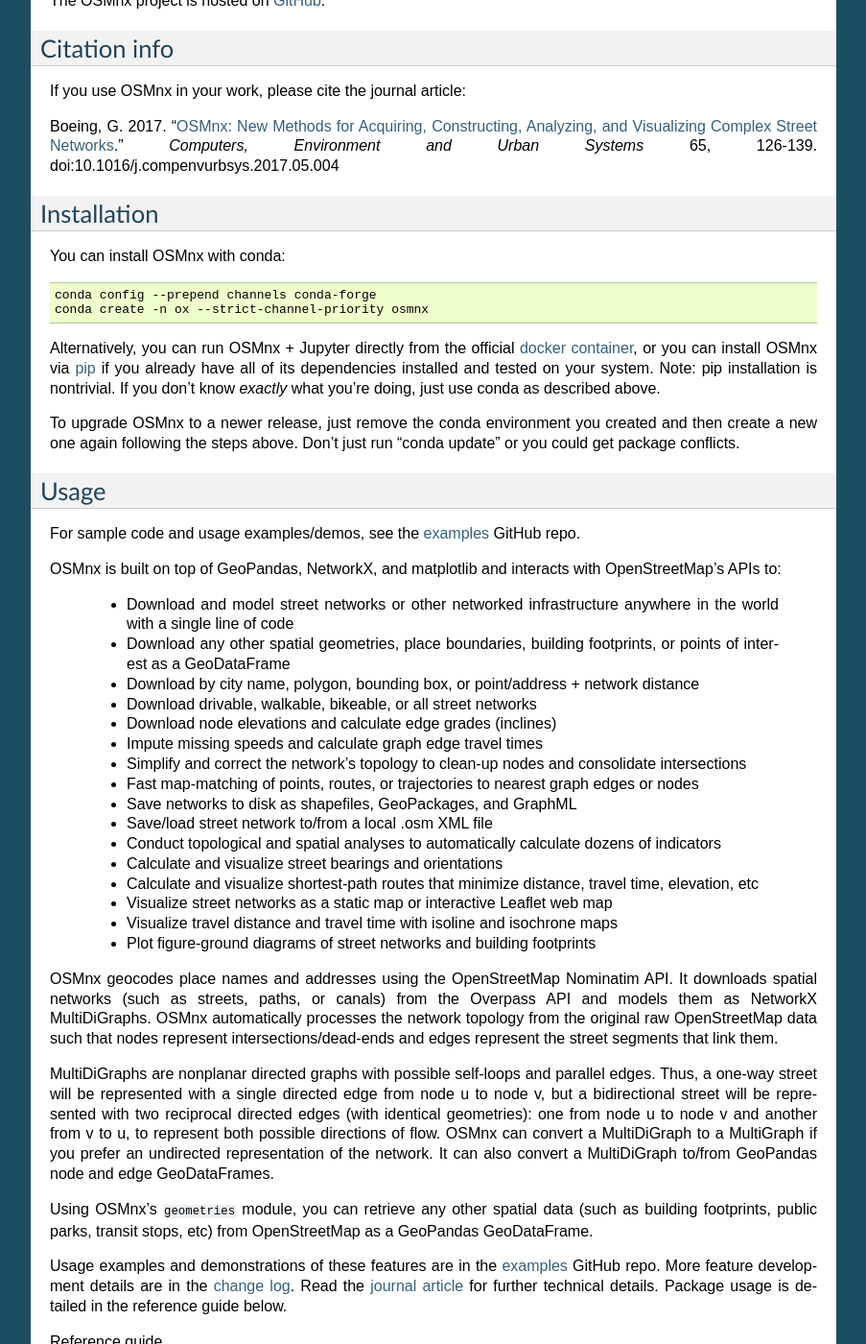
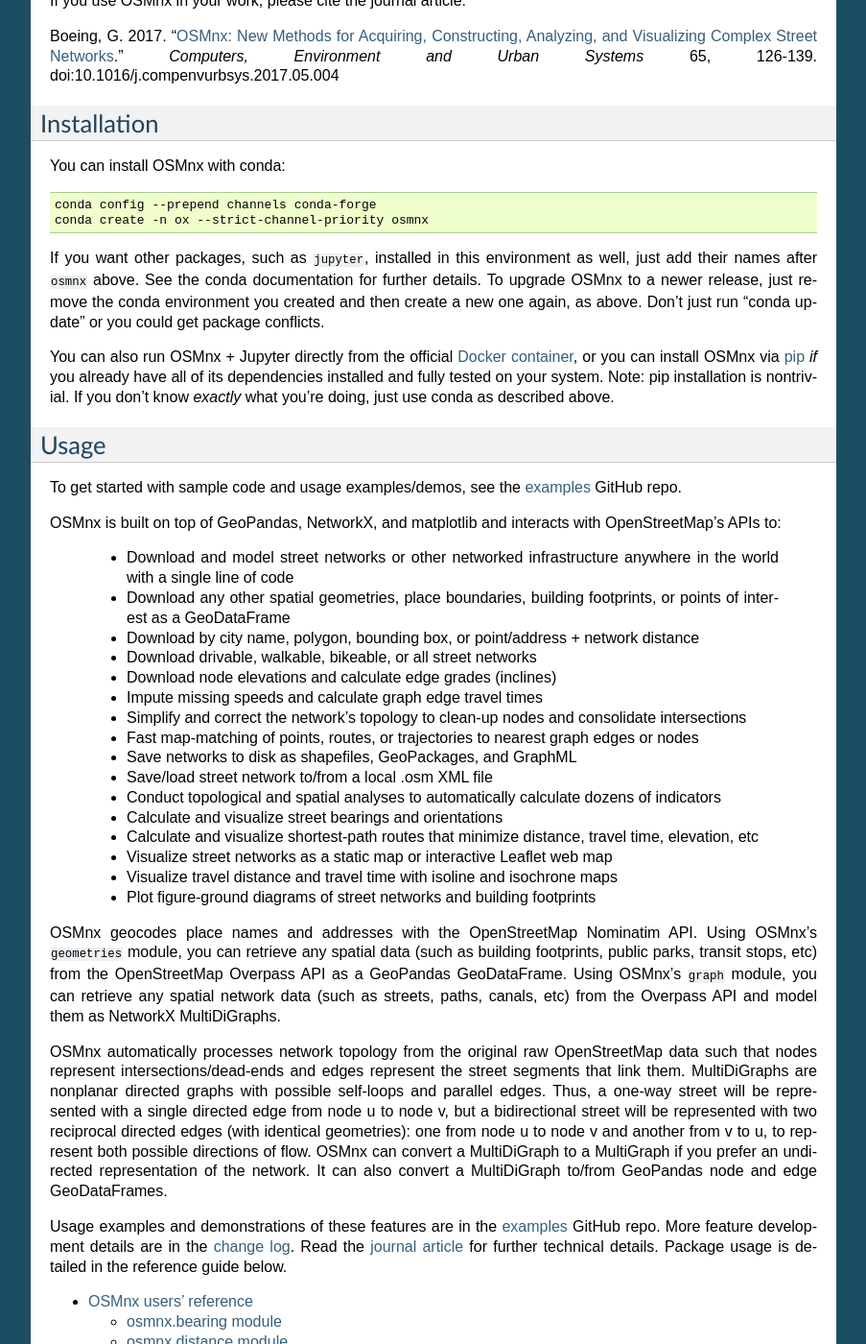
Before and after one commit to gboeing/osmnx, a Sphinx documentation site: the page built from docs/source/index.rst, in a window 1280 px wide and 1400 px high, scrolled down 221 px. Shown: the whole window at 96% size, without its empty margins (198-1101 px from the left). Built offline with Sphinx 7.4.7, drawn with Linux system fonts in a browser that asks for light colours; some of the changed text lies outside the part shown.

Commit message:
update docs

```diff
--- a/docs/source/index.rst
+++ b/docs/source/index.rst
@@ -1,14 +1,7 @@
-
 OSMnx documentation
 ===================
 
 OSMnx is a Python package that lets you download spatial geometries from OpenStreetMap and model, project, visualize, and analyze real-world street networks. You can download and model walkable, drivable, or bikeable urban networks with a single line of Python code then easily analyze and visualize them. You can just as easily download and work with other infrastructure types, amenities/points of interest, building footprints, elevation data, street bearings/orientations, and speed/travel time.
-
-The OSMnx project is hosted on `GitHub`_.
-
-
-Citation info
--------------
 
 If you use OSMnx in your work, please cite the journal article:
 
@@ -25,15 +18,15 @@
     conda config --prepend channels conda-forge
     conda create -n ox --strict-channel-priority osmnx
 
-Alternatively, you can run OSMnx + Jupyter directly from the official `docker container`_, or you can install OSMnx via `pip`_ if you already have all of its dependencies installed and tested on your system. Note: pip installation is nontrivial. If you don't know *exactly* what you're doing, just use conda as described above.
+If you want other packages, such as :code:`jupyter`, installed in this environment as well, just add their names after :code:`osmnx` above. See the conda documentation for further details. To upgrade OSMnx to a newer release, just remove the conda environment you created and then create a new one again, as above. Don't just run "conda update" or you could get package conflicts.
 
-To upgrade OSMnx to a newer release, just remove the conda environment you created and then create a new one again following the steps above. Don't just run "conda update" or you could get package conflicts.
+You can also run OSMnx + Jupyter directly from the official `Docker container`_, or you can install OSMnx via `pip`_ *if* you already have all of its dependencies installed and fully tested on your system. Note: pip installation is nontrivial. If you don't know *exactly* what you're doing, just use conda as described above.
 
 
 Usage
 -----
 
-For sample code and usage examples/demos, see the `examples`_ GitHub repo.
+To get started with sample code and usage examples/demos, see the `examples`_ GitHub repo.
 
 OSMnx is built on top of GeoPandas, NetworkX, and matplotlib and interacts with OpenStreetMap's APIs to:
 
@@ -54,18 +47,15 @@
   * Visualize travel distance and travel time with isoline and isochrone maps
   * Plot figure-ground diagrams of street networks and building footprints
 
-OSMnx geocodes place names and addresses using the OpenStreetMap Nominatim API. It downloads spatial networks (such as streets, paths, or canals) from the Overpass API and models them as NetworkX MultiDiGraphs. OSMnx automatically processes the network topology from the original raw OpenStreetMap data such that nodes represent intersections/dead-ends and edges represent the street segments that link them.
+OSMnx geocodes place names and addresses with the OpenStreetMap Nominatim API. Using OSMnx's :code:`geometries` module, you can retrieve any spatial data (such as building footprints, public parks, transit stops, etc) from the OpenStreetMap Overpass API as a GeoPandas GeoDataFrame. Using OSMnx's :code:`graph` module, you can retrieve any spatial network data (such as streets, paths, canals, etc) from the Overpass API and model them as NetworkX MultiDiGraphs.
 
-MultiDiGraphs are nonplanar directed graphs with possible self-loops and parallel edges. Thus, a one-way street will be represented with a single directed edge from node u to node v, but a bidirectional street will be represented with two reciprocal directed edges (with identical geometries): one from node u to node v and another from v to u, to represent both possible directions of flow. OSMnx can convert a MultiDiGraph to a MultiGraph if you prefer an undirected representation of the network. It can also convert a MultiDiGraph to/from GeoPandas node and edge GeoDataFrames.
-
-Using OSMnx's :code:`geometries` module, you can retrieve any other spatial data (such as building footprints, public parks, transit stops, etc) from OpenStreetMap as a GeoPandas GeoDataFrame.
+OSMnx automatically processes network topology from the original raw OpenStreetMap data such that nodes represent intersections/dead-ends and edges represent the street segments that link them. MultiDiGraphs are nonplanar directed graphs with possible self-loops and parallel edges. Thus, a one-way street will be represented with a single directed edge from node u to node v, but a bidirectional street will be represented with two reciprocal directed edges (with identical geometries): one from node u to node v and another from v to u, to represent both possible directions of flow. OSMnx can convert a MultiDiGraph to a MultiGraph if you prefer an undirected representation of the network. It can also convert a MultiDiGraph to/from GeoPandas node and edge GeoDataFrames.
 
 Usage examples and demonstrations of these features are in the `examples`_ GitHub repo. More feature development details are in the `change log`_. Read the `journal article`_ for further technical details. Package usage is detailed in the reference guide below.
 
 
 .. toctree::
    :maxdepth: 2
-   :caption: Reference guide
 
    osmnx
 
@@ -73,7 +63,7 @@
 Support
 -------
 
-If you've discovered a bug in OSMnx, please open an `issue`_ at the `OSMnx GitHub repo`_  documenting what is broken in the package. Alternatively, if you have a usage question, please ask it on `StackOverflow`_.
+If you have a usage question, please ask it on `StackOverflow`_. If you've discovered a bug in OSMnx, please open an `issue`_ at the OSMnx `GitHub`_ repo.
 
 
 License
--- a/docs/source/osmnx-complete.rst
+++ b/docs/source/internals.rst
@@ -1,7 +1,7 @@
-osmnx package
-=============
+OSMnx internals reference
+=========================
 
-This is the complete OSMnx internals reference, including private internal functions. If you are looking instead for the users' reference guide to OSMnx's public-facing API, you can find `it here`_.
+This is the complete OSMnx internals reference, including private internal functions. If you are looking for the users' reference guide to OSMnx's public-facing API, you can find `it here`_.
 
 osmnx.bearing module
 --------------------
--- a/docs/source/osmnx.rst
+++ b/docs/source/osmnx.rst
@@ -1,9 +1,9 @@
-osmnx package
-=============
+OSMnx users' reference
+======================
 
 Users' reference for the OSMnx API.
 
-This guide covers all public modules and functions. Every function can be accessed via `ox.module_name.function_name()` and the vast majority of them can also be accessed directly via `ox.function_name()` as a shortcut. Only a few less-common functions are accessible only via `ox.module_name.function_name()`.
+This guide covers usage of all public modules and functions. Every function can be accessed via `ox.module_name.function_name()` and the vast majority of them can also be accessed directly via `ox.function_name()` as a shortcut. Only a few less-common functions are accessible only via `ox.module_name.function_name()`.
 
 osmnx.bearing module
 --------------------
```
Also changed, not shown: other parts of docs/source/index.rst (+5 -7 lines), README.md (+4 -2 lines).
